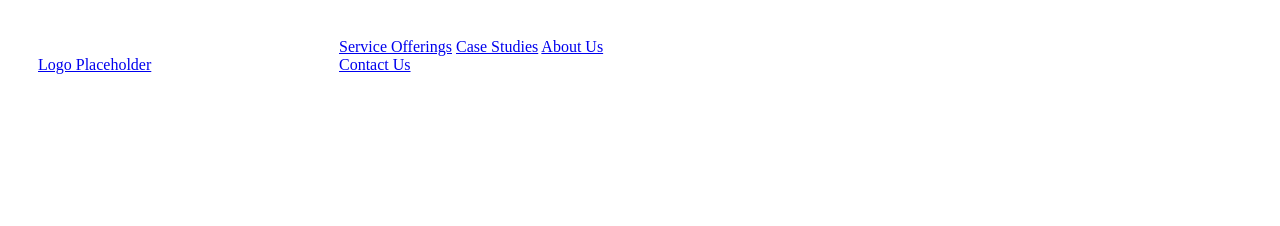
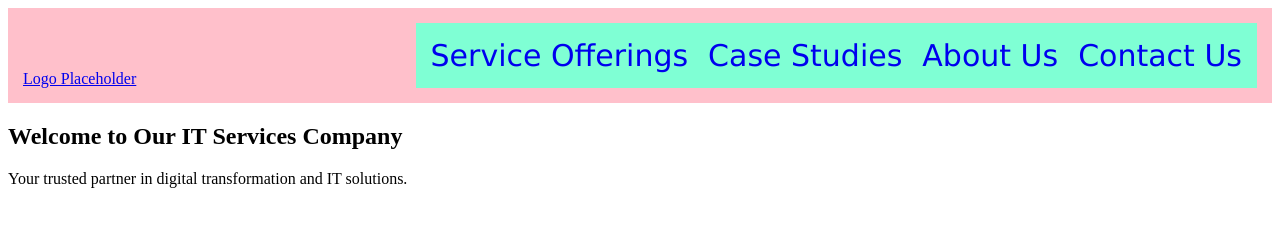
Before and after one commit to peter-okw/BootCamp, a plain HTML site: page index.html in a window 1280 px wide. Drawn offline with Linux system fonts and the light colour scheme.

Commit message:
updated Boilerplate

```diff
--- a/index.html
+++ b/index.html
@@ -22,5 +22,10 @@
             </nav>
         </div>
     </header>
+    <main>
+        <section class="hero">
+            <h1>Welcome to Our IT Services Company</h1>
+            <p>Your trusted partner in digital transformation and IT solutions.</p>
+        </section>
 </body>
 </html>
--- a/style.css
+++ b/style.css
@@ -6,18 +6,49 @@
     gap: 20px;
     background-color: aliceblue;
 }
-
 .grid-item {
     background-color: blue;
     padding: 20px;
-    text-align: center;
+    text-align: justify;
 }
-
-.header-container {
+/*.header-container {
     display: grid;
     grid-template-columns: 1fr 1fr 1fr 1fr;
+    background-color: pink;
     justify-content: space-between;
     align-items:flex-end;
-    padding: 30px;
-    row-gap: 30px;
+    padding: 18px;
+    row-gap: 40px;
 }
+.navbar {
+    display:inline-flex ;
+    gap: 20px;
+    background-color: chartreuse;
+    padding: 15px;
+    font-size: 15px;
+}
+*/
+.header-container {
+    display: flex;
+    background-color: pink;
+    justify-content: space-between;
+    align-items:flex-end;
+    padding: 15px;
+}
+.navbar {
+    display:inline-flex ;
+    gap: 20px;
+    background-color: aquamarine;
+    padding: 15px;
+    font-size: 15px;
+    margin-left: -10px;
+}
+.navbar a {
+    font-family: Verdana, Geneva, Tahoma, sans-serif;
+    text-decoration: none;
+    font-size: 30px;
+}
+.navbar a:hover {
+    background-color: aqua;
+    text-decoration: underline;
+}
```
